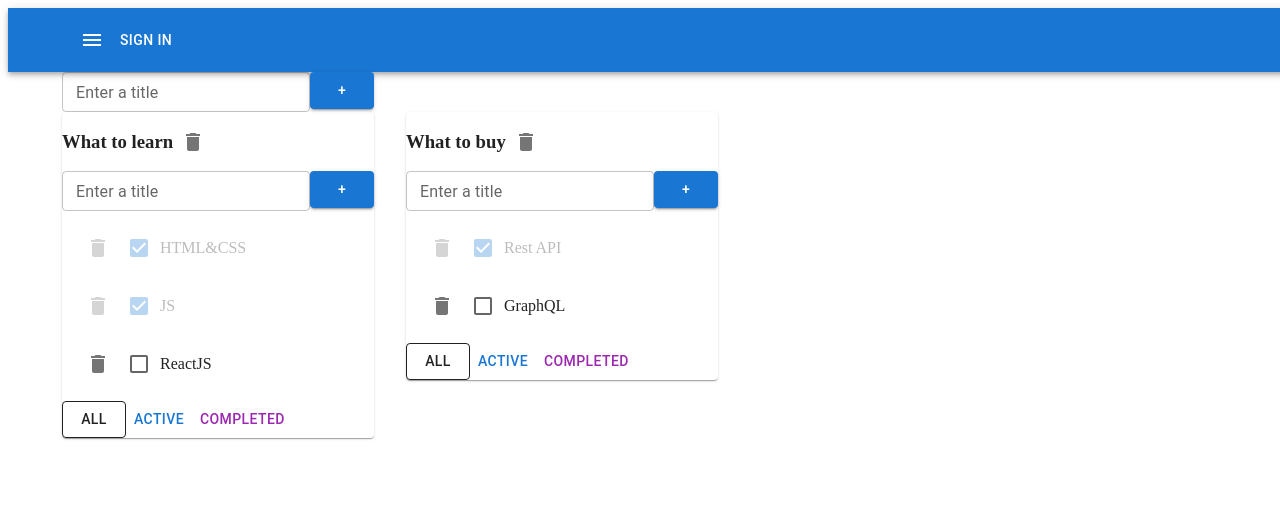
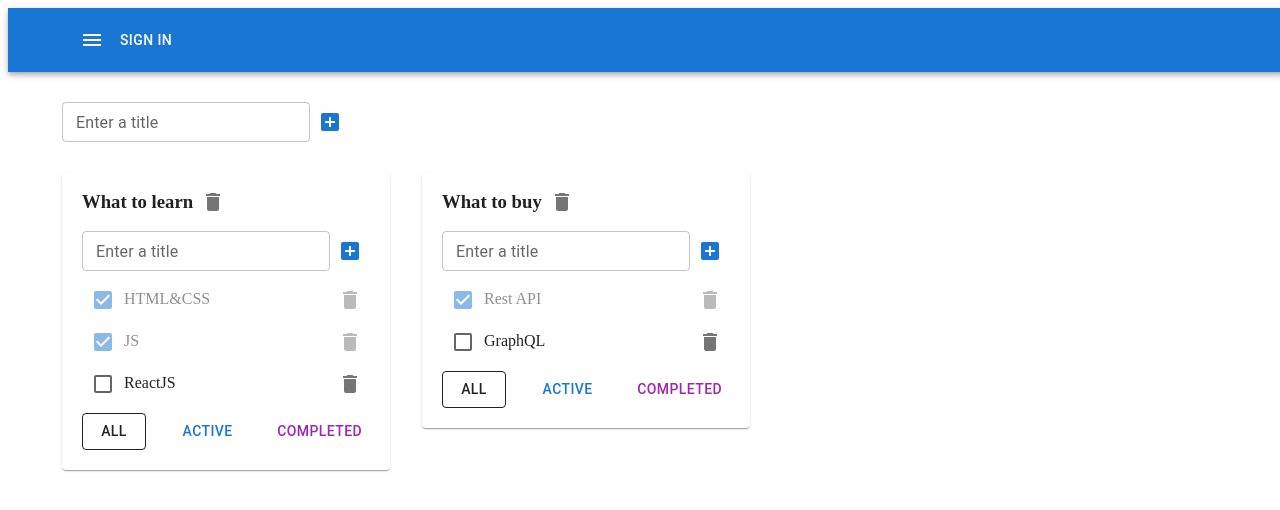
Before and after one commit to Evgeny001/taskManager, a React (Vite) app: page / in a window 1280 px wide. Shown: the top 510 px of the page. Built offline with nearby package versions, Linux system fonts and the light colour scheme.

Commit message:
add TodolistItem.styles.ts and sx prop for one-off customization mui components

```diff
--- a/src/App.tsx
+++ b/src/App.tsx
@@ -106,7 +106,7 @@
 
   return (
     <div className="app">
-      <AppBar position="static">
+      <AppBar position="static" sx={{ mb: '30px' }}>
         <Toolbar>
           <Container maxWidth={'lg'}>
             <IconButton color="inherit">
@@ -117,7 +117,7 @@
         </Toolbar>
       </AppBar>
       <Container maxWidth={'lg'}>
-        <Grid container>
+        <Grid container sx={{ mb: '30px' }}>
           <CreateItemForm onCreateItem={createTodolist} />
         </Grid>
         <Grid container spacing={4}>
@@ -133,7 +133,7 @@
 
             return (
               <Grid key={todolist.id}>
-                <Paper>
+                <Paper sx={{ p: '0 20px 20px 20px' }}>
                   <TodolistItem
                     key={todolist.id}
                     todolists={todolist}
--- a/src/CreateItemForm/ui/CreateItemForm.tsx
+++ b/src/CreateItemForm/ui/CreateItemForm.tsx
@@ -1,5 +1,6 @@
 import { ChangeEvent, type KeyboardEvent, useState } from 'react'
-import Button from '@mui/material/Button'
+import AddBoxIcon from '@mui/icons-material/AddBox'
+import IconButton from '@mui/material/IconButton'
 import { TextField } from '@mui/material'
 
 type Props = {
@@ -43,9 +44,9 @@
         onKeyDown={createItemOnEnterHandler}
       />
 
-      <Button variant="contained" onClick={createItemHandler}>
-        +
-      </Button>
+      <IconButton onClick={createItemHandler} color={'primary'}>
+        <AddBoxIcon />
+      </IconButton>
     </div>
   )
 }
--- /dev/null
+++ b/src/TodolistItem/ui/TodolistItem.styles.ts
@@ -0,0 +1,12 @@
+import { SxProps } from '@mui/material'
+
+export const containerSx: SxProps = {
+  display: 'flex',
+  justifyContent: 'space-between',
+}
+
+export const getListItemSx = (isDone: boolean): SxProps => ({
+  p: 0,
+  justifyContent: 'space-between',
+  opacity: isDone ? 0.5 : 1,
+})
--- a/src/TodolistItem/ui/TodolistItem.tsx
+++ b/src/TodolistItem/ui/TodolistItem.tsx
@@ -6,6 +6,8 @@
 import IconButton from '@mui/material/IconButton'
 import DeleteIcon from '@mui/icons-material/Delete'
 import { Checkbox, List, ListItem } from '@mui/material'
+import Box from '@mui/material/Box'
+import { containerSx, getListItemSx } from './TodolistItem.styles'
 
 type Props = {
   todolists: Todolist
@@ -74,18 +76,20 @@
               changeTaskTitle(id, task.id, value)
             }
             return (
-              <ListItem key={task.id} className={task.isDone ? 'is-done' : ''}>
+              <ListItem key={task.id} sx={getListItemSx(task.isDone)}>
+                <div>
+                  <Checkbox checked={task.isDone} onChange={changeTaskStatusHandler} />
+                  <EditableSpan value={task.title} onChange={changeTaskTitleHandler} />
+                </div>
                 <IconButton onClick={deleteTaskHandler}>
                   <DeleteIcon />
                 </IconButton>
-                <Checkbox checked={task.isDone} onChange={changeTaskStatusHandler} />
-                <EditableSpan value={task.title} onChange={changeTaskTitleHandler} />
               </ListItem>
             )
           })}
         </List>
       )}
-      <div>
+      <Box sx={containerSx}>
         <Button
           variant={filter === 'all' ? 'outlined' : 'text'}
           color={'inherit'}
@@ -107,7 +111,7 @@
         >
           Completed
         </Button>
-      </div>
+      </Box>
     </div>
   )
 }
```
